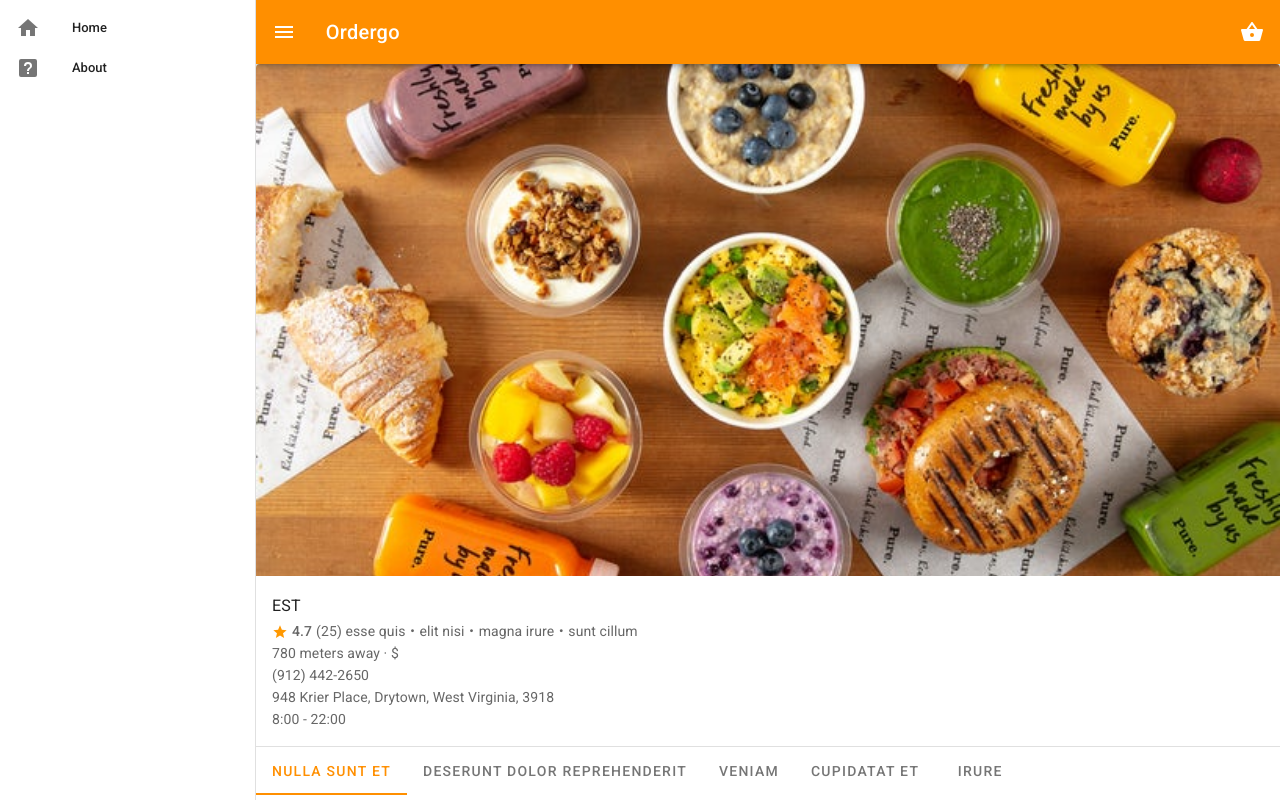
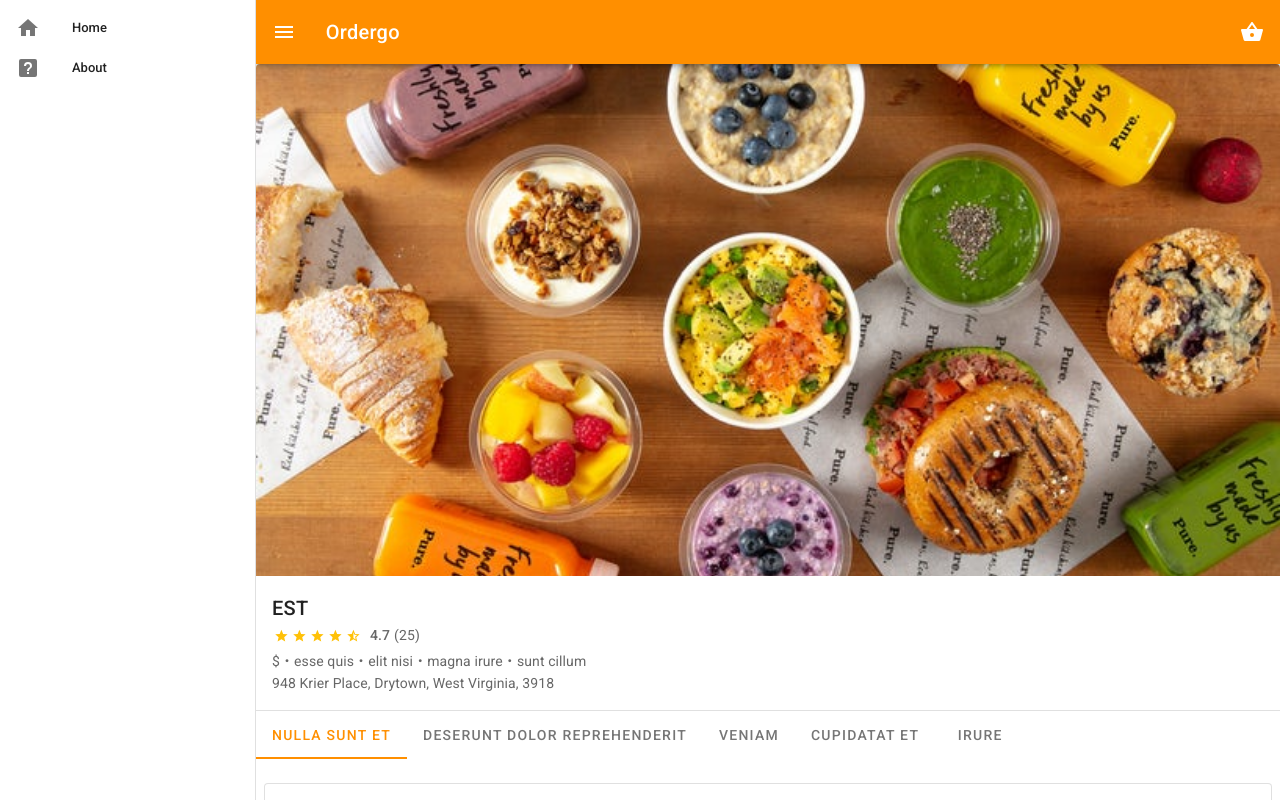
Before and after one commit to chunyayang/menubook, a Vue app: page /menu/1 in a window 1280 px wide. Shown: the top 800 px of the page. Built offline with nearby package versions, Linux system fonts and the light colour scheme; data requests are answered from the project's data file.

Commit message:
feature: modify store info layout according to the new mockup

```diff
--- a/src/components/StoreInfo.vue
+++ b/src/components/StoreInfo.vue
@@ -18,33 +18,32 @@
           aspect-ratio="2"
         ></v-img>
 
-        <v-card-title class="subtitle-1 pb-0">{{ store.name }}</v-card-title>
+        <v-card-title class="pb-0">{{ store.name }}</v-card-title>
 
         <v-card-text>
+          <div class="mb-1">
+            <v-rating
+              :value="store.rating"
+              color="amber"
+              dense
+              half-increments
+              readonly
+              size="18"
+              class="d-inline-block"
+            ></v-rating>
+            <span class="ml-2 pr-1 font-weight-medium">{{ store.rating }}</span>
+            <span>({{ store.ratingCount }})</span>
+          </div>
+
           <div>
-            <span class="pr-1">
-              <v-icon
-                color="orange"
-                small
-              >{{ svgStar }}</v-icon>
-            </span>
-            <span class="pr-1 font-weight-medium">{{ store.rating }}</span>
-            <span>({{ store.ratingCount }})&nbsp;</span>
+            <span class="middle-dot">{{ store.priceLevel | formatPriceLevel }}</span>
             <span
               v-for="tag in store.tags"
               :key="tag"
-              class="store-tag"
+              class="middle-dot"
             >{{ tag }}</span>
           </div>
-
-          <div>
-            <span>{{ store.distance }}</span>
-            <span>&nbsp;·&nbsp;</span>
-            <span>{{ store.priceLevel | formatPriceLevel }}</span>
-          </div>
-          <div>{{ store.phone }}</div>
           <div>{{ store.address }}</div>
-          <div>{{ store.openingHours }}</div>
         </v-card-text>
       </v-card>
     </section>
@@ -81,10 +80,10 @@ export default {
 </script>
 
 <style lang="scss">
-.store-info .store-tag::after {
+.store-info .middle-dot::after {
   content: "・";
 }
-.store-info .store-tag:last-child::after {
+.store-info .middle-dot:last-child::after {
   content: "";
 }
 </style>>
```
Also changed, not shown: 1 other file (tests, documents, lock files or other folders).
